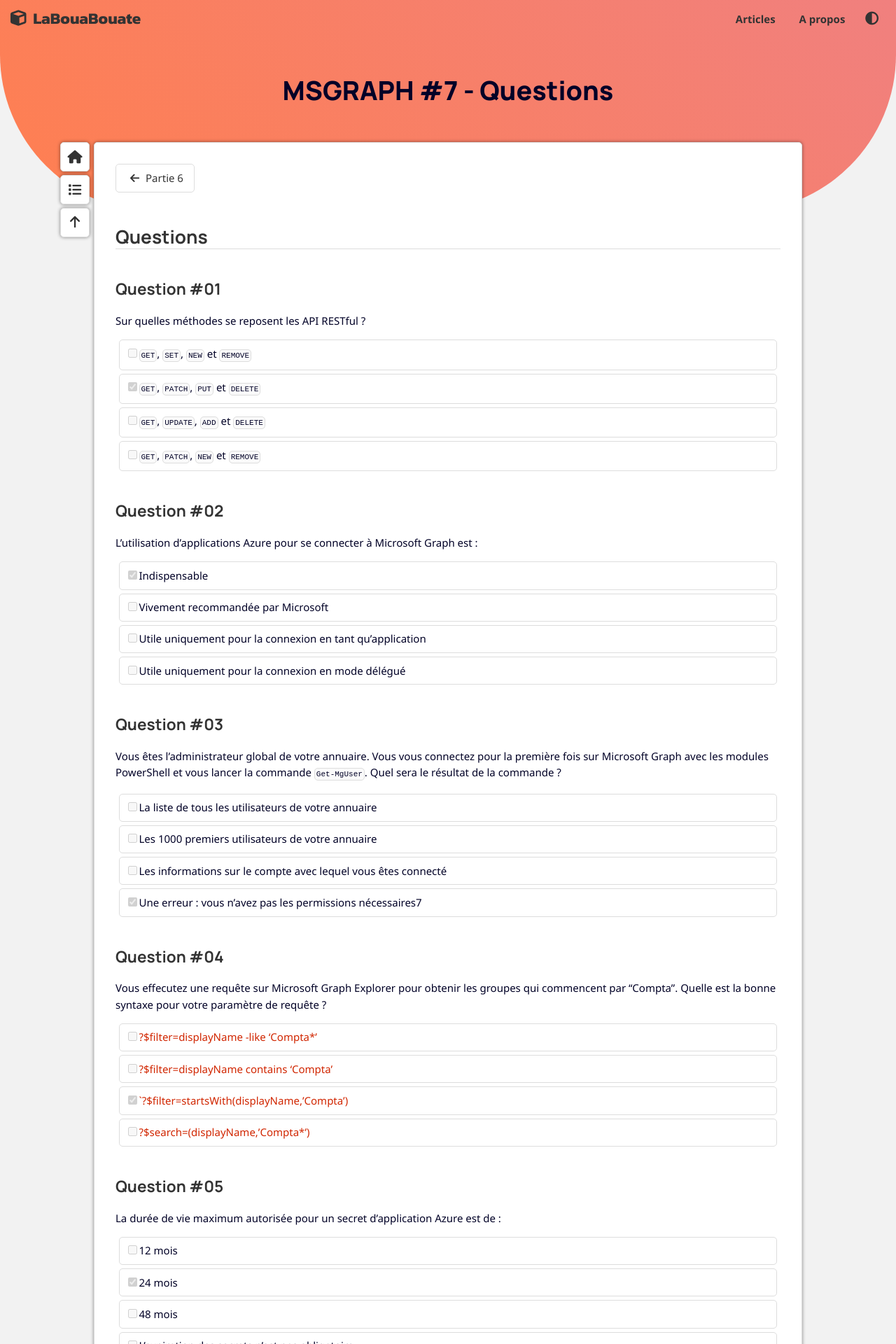
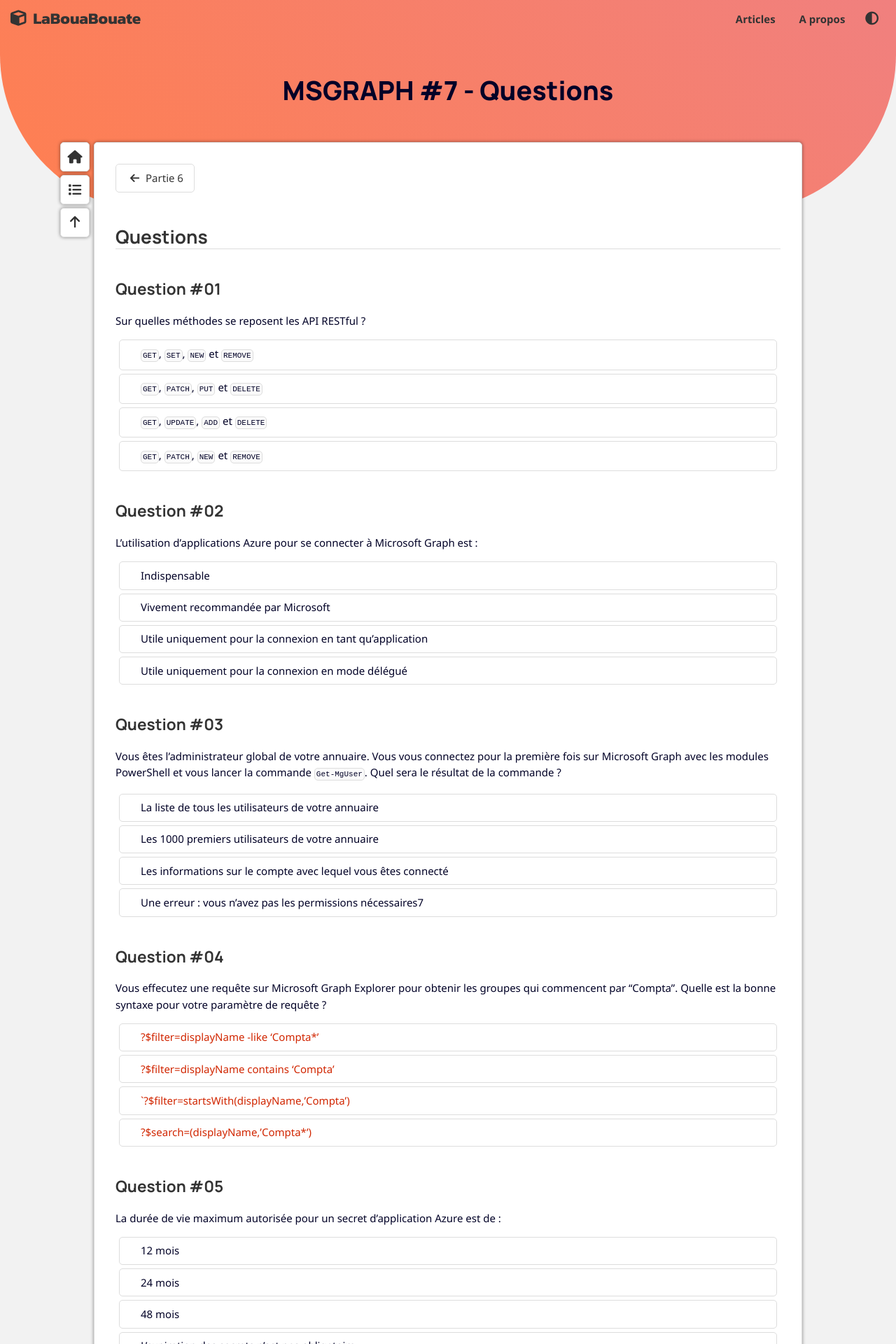
Before and after one commit to leobouard/leobouard.github.io, a Jekyll site: the page built from _posts/2023-09-17-cours-msgraph-007.md, in a window 1280 px wide. Shown: the top 1920 px of the page at 70% size. Built offline with Jekyll 4.4.1, drawn with Linux system fonts in a browser that asks for light colours; nearby versions of some CDN libraries; some web fonts are replaced.

Commit message:
Update posts.scss

```diff
--- a/assets/css/posts.scss
+++ b/assets/css/posts.scss
@@ -293,7 +293,7 @@ ul.task-list {
 }
 
 li.task-list-item {
-    padding: 0.5em;
+    padding: 0.5em 2em;
     border: var(--border);
     border-radius: 5px;
     margin: 5px;
@@ -301,6 +301,10 @@ li.task-list-item {
 
 li.task-list-item:hover {
     background: var(--accentbg)
+}
+
+input.task-list-item-checkbox {
+    display: none;
 }
 
 @media screen and (max-width: 950px) {
```
